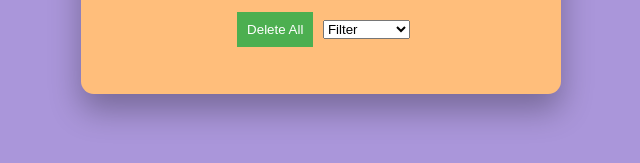
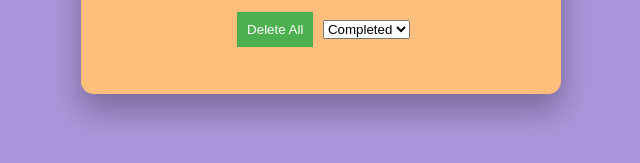
Before and after one commit to aishwaryagorakh/todo-list, a plain HTML site: page index.html in a window 1280 px wide. Shown: the part 289-452 px from the top of the page, 319-959 px from the left. Drawn offline with Linux system fonts and the light colour scheme.

Commit message:
update filter

```diff
--- a/index.html
+++ b/index.html
@@ -17,7 +17,6 @@
 
 
         <select id="filterDropdown" onchange="filterTasks()">
-            <option value="all">Filter</option>
             <option value="completed">Completed</option>
             <option value="uncompleted">Pending</option>
           </select>
```
